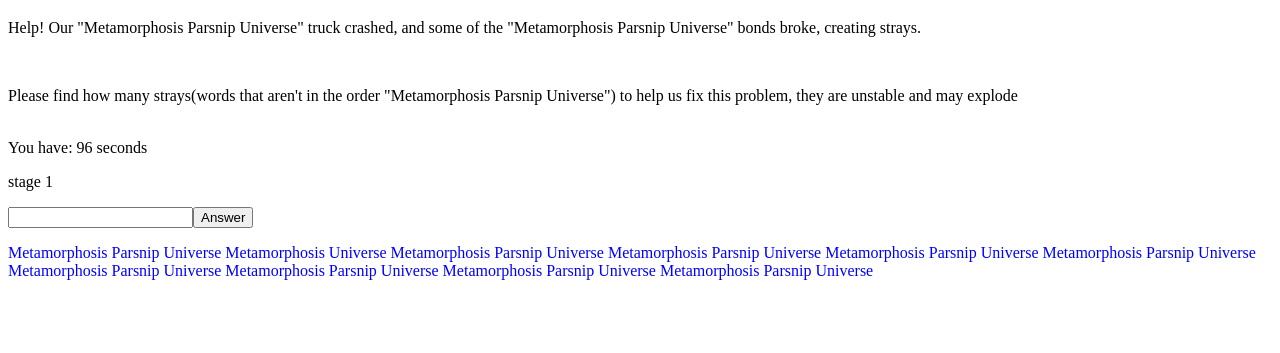
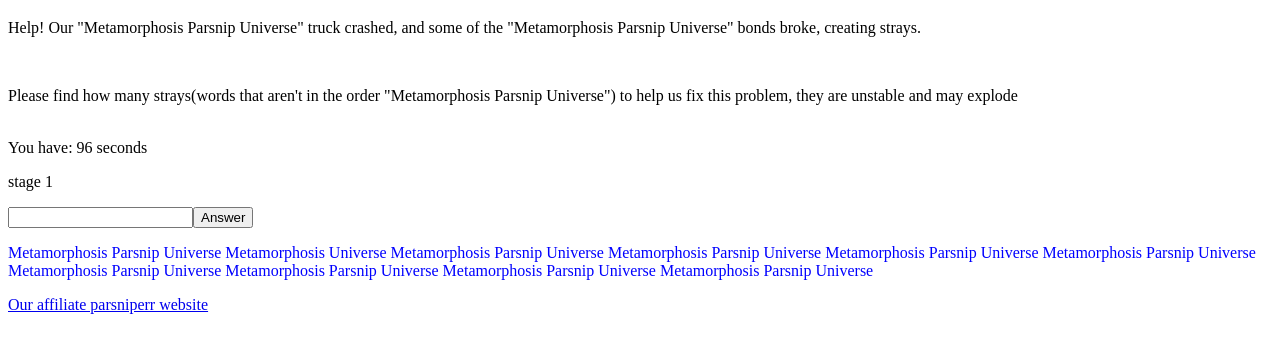
Before and after one commit to KaiMckiernan/-metamorphosis-parsnip-universe-, a plain HTML site: page index.html in a window 1280 px wide. Shown: the part 61-414 px from the top of the page. Drawn offline with Linux system fonts and the light colour scheme.

Commit message:
added THeo

```diff
--- a/index.html
+++ b/index.html
@@ -30,6 +30,9 @@
 <input id="answer"><button onclick="updateStages()">Answer</button> <p id="right or wrong"></p>
 <p id="buzzWords">Metamorphosis Parsnip Universe Metamorphosis Universe Metamorphosis Parsnip Universe Metamorphosis Parsnip Universe Metamorphosis Parsnip Universe Metamorphosis Parsnip Universe Metamorphosis Parsnip Universe Metamorphosis Parsnip Universe Metamorphosis Parsnip Universe Metamorphosis Parsnip Universe</p>
 
+
+
+<a href="https://supaseeka.github.io/SEO/">Our affiliate parsniperr website</a>
 
 <script src="metamorphisize.js"></script>
 <script>
```
